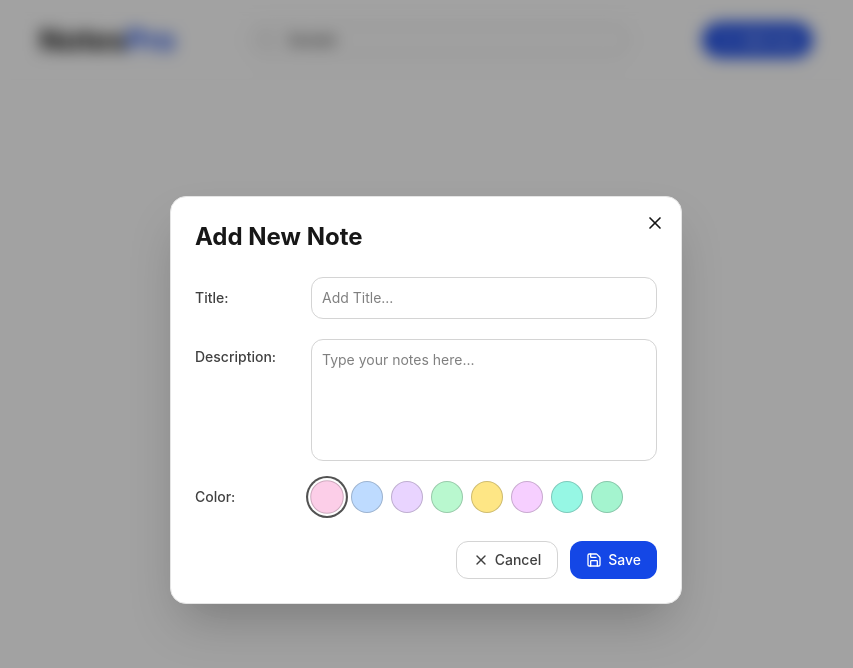
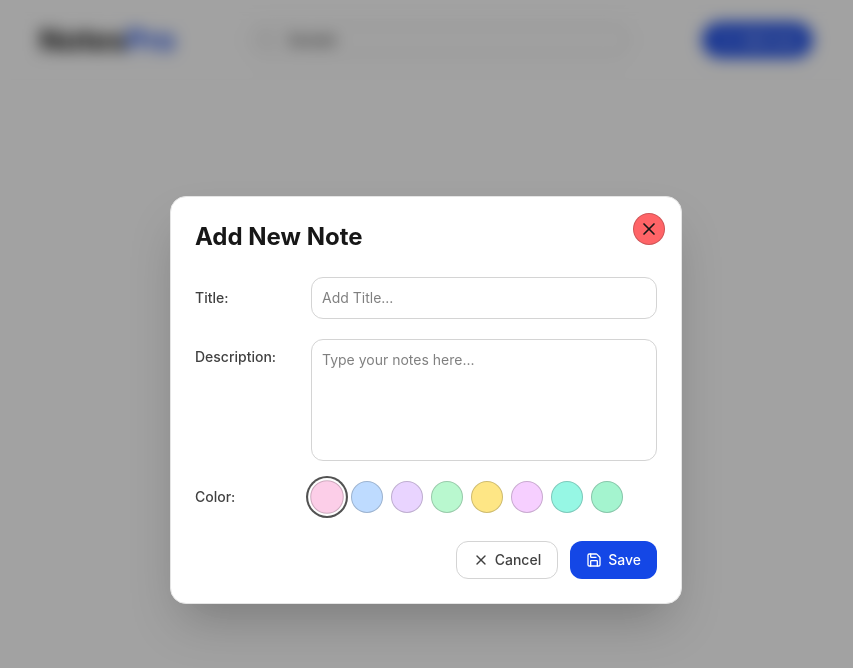
Before and after one commit to kaywizzy123/notes-app, a React (Vite) app: page / in a window 1280 px wide. Both pictures are taken after typing "Sample" into the empty fields and a click on the button "Add new". Shown: the top 668 px of the page, without its empty margins (214-1067 px from the left). Built offline with nearby package versions, Linux system fonts and the light colour scheme.

Commit message:
fixed local storage keys for mapping

```diff
--- a/src/App.jsx
+++ b/src/App.jsx
@@ -11,7 +11,11 @@ function App() {
 
   const [notes, setNotes] = useState(() => {
     const savedNotes = localStorage.getItem("notes_app_data");
-    return savedNotes ? JSON.parse(savedNotes) : [];
+    if (!savedNotes) return [];
+    const parsedNotes = JSON.parse(savedNotes);
+    return parsedNotes.map((note) =>
+      note.id ? note : { ...note, id: crypto.randomUUID() },
+    );
   });
 
   useEffect(() => {
@@ -116,6 +120,7 @@ function App() {
             <motion.div className="grid grid-cols-1 md:grid-cols-3 gap-4 max-w-max mx-auto h-fit mt-2">
               {filteredNotes.map((item) => (
                 <motion.div
+                  key={item.id}
                   whileHover={{
                     scale: 1.05,
                     transition: {
@@ -123,8 +128,7 @@ function App() {
                     },
                   }}
                   variants={cardVariants}
-                  key={item.id}
-                  className={`${item.color || "bg-pink-200"} p-4 flex flex-col gap-2 w-full max-w-sm rounded-2xl shadow-xl justify-between`}
+                  className={`${item.color || "bg-pink-200"} p-4 flex min-w-80 min-h-sm flex-col gap-2 w-full max-w-sm rounded-2xl shadow-xl justify-between`}
                 >
                   <motion.div
                     className="flex flex-col gap-4"
--- a/src/components/Modal.jsx
+++ b/src/components/Modal.jsx
@@ -1,5 +1,6 @@
 import { Save, X } from "lucide-react";
 import { useState } from "react";
+import { motion } from "motion/react";
 
 export default function Modal({ closeModal, setNotes, editingNote }) {
   const [input, setInput] = useState({
@@ -40,12 +41,35 @@ export default function Modal({ closeModal, setNotes, editingNote }) {
   }
 
   return (
-    <div className="w-full h-screen bg-neutral-900/40 backdrop-blur-sm fixed top-0 left-0 flex justify-center items-center z-50 p-4">
-      <div className="w-full max-w-lg rounded-2xl bg-white shadow-2xl border border-neutral-200 flex flex-col p-6 gap-6 relative">
+    <motion.div
+      initial={{
+        opacity: 0,
+      }}
+      animate={{
+        opacity: 1,
+      }}
+      transition={{
+        duration: 0.15,
+      }}
+      className="w-full h-screen bg-neutral-900/40 backdrop-blur-sm fixed top-0 left-0 flex justify-center items-center z-50 p-4 shadow-2xl"
+    >
+      <motion.div
+        initial={{
+          scale: 0,
+        }}
+        animate={{
+          scale: 1,
+        }}
+        transition={{
+          delay: 0.15,
+          duration: 0.35,
+        }}
+        className="w-full max-w-lg rounded-2xl bg-white shadow-2xl border border-neutral-200 flex flex-col p-6 gap-6 relative"
+      >
         <button
           type="button"
           onClick={closeModal}
-          className="absolute top-4 right-4 text-neutral-900 hover:text-neutral-600 transition-colors cursor-pointer"
+          className="absolute top-4 right-4 w-8 h-8 bg-red-400 rounded-full flex justify-center items-center text-neutral-900 hover:text-neutral-50 hover:scale-105 transition-colors cursor-pointer border border-neutral-900/20"
         >
           <X className="w-5 h-5" />
         </button>
@@ -137,7 +161,7 @@ export default function Modal({ closeModal, setNotes, editingNote }) {
             </div>
           </form>
         </div>
-      </div>
-    </div>
+      </motion.div>
+    </motion.div>
   );
 }
```
